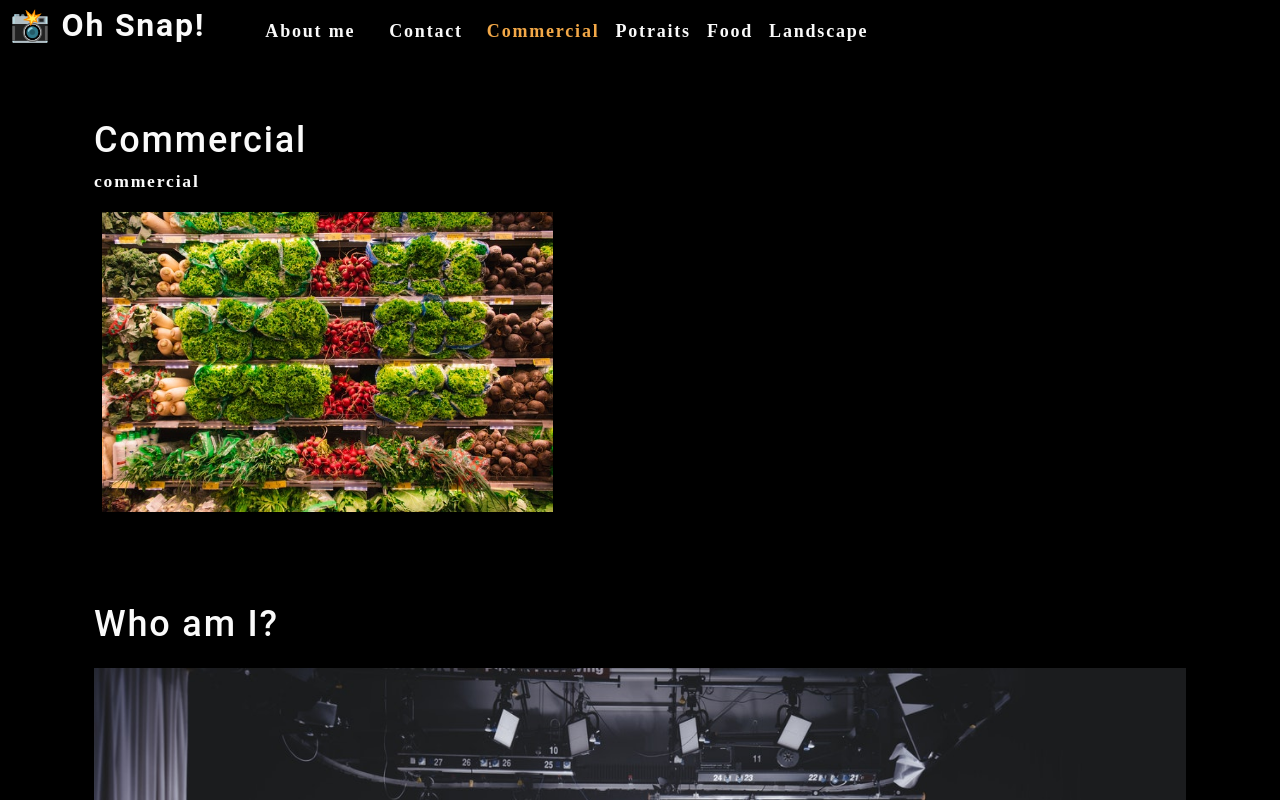
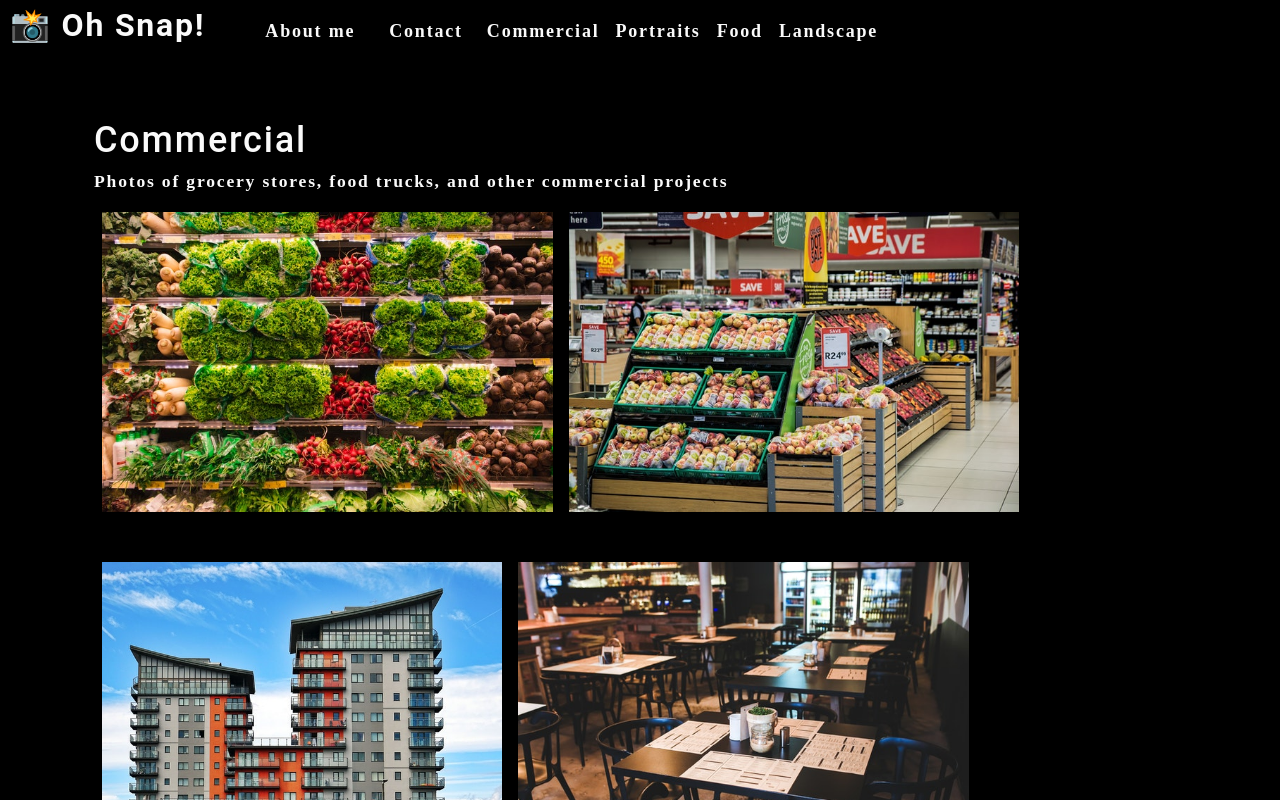
Before and after one commit to GeneHackerman/photoport, a React (Create React App) app: page / in a window 1280 px wide. Shown: the top 800 px of the page. Built offline with nearby package versions, Linux system fonts and the light colour scheme.

Commit message:
refactored for image display

```diff
--- a/src/App.js
+++ b/src/App.js
@@ -9,7 +9,7 @@ function App() {
       name: 'commercial',
       description: 'Photos of grocery stores, food trucks, and other commercial projects',
     },
-    { name: 'potraits', description: 'Portraits of people in my life' },
+    { name: 'portraits', description: 'Portraits of people in my life' },
     { name: 'food', description: 'Delicious delicacies' },
     { name: 'landscape', description: 'Fields, farmhouses, waterfalls, and the beauty of nature' },
   ]);
@@ -24,10 +24,8 @@ function App() {
         currentCategory={currentCategory}
         ></Nav>
       <main>
-        <div>
-          <Gallery></Gallery>
+          <Gallery currentCategory={currentCategory}></Gallery>
           <About></About>
-        </div>
       </main>
     </div>
   );
--- a/src/components/Gallery/index.js
+++ b/src/components/Gallery/index.js
@@ -1,21 +1,14 @@
 import React from 'react';
+import PhotoList from '../PhotoList';
 import { capitalizeFirstLetter } from '../../utils/helpers';
-import photo from "../../assets/small/commercial/0.jpg";
 
-function Gallery (props) {
-    const currentCategory = {
-        name: "commercial",
-        description: "Photos of grocery stores, food trucks, and other commercial projects",
-    };
+function Gallery(props) {
+    const { currentCategory } = props;
     return (
         <section>
-            <h1>{capitalizeFirstLetter(currentCategory.name)}</h1>
-            <p>{currentCategory.name}</p>
-            <div className="flex-row">
-                <img src={photo}
-                     alt="Commercial Example"
-                     className="img-thumbnail mx-1" />
-            </div>
+            <h1 data-testid="h1tag">{capitalizeFirstLetter(currentCategory.name)}</h1>
+            <p>{currentCategory.description}</p>
+            <PhotoList category={currentCategory.name} />
         </section>
     );
 }
--- a/src/components/Nav/index.js
+++ b/src/components/Nav/index.js
@@ -1,4 +1,4 @@
-import React, { useEffect } from 'react';
+import React from 'react';
 import { capitalizeFirstLetter } from "../../utils/helpers";
 
 function Nav(props) {
@@ -9,9 +9,10 @@ function Nav(props) {
         currentCategory,
     } = props;
 
-    useEffect(() => {
-        document.title = capitalizeFirstLetter(currentCategory.name);
-    }, [currentCategory]);
+const handleClick = (item) => {
+    console.log(item);
+    return item;
+};
 
     return (
         <header className="flex-row px-1">
@@ -28,16 +29,20 @@ function Nav(props) {
                         </a>
                     </li>
                     <li className="mx-2">
-                        <span>Contact</span>
+                        <span onClick={() => handleClick('Contact')}>
+                            Contact
+                        </span>
                     </li>
                      {categories.map((category) => (
                          <li
                             className={`mx-1 ${
-                                currentCategory.name === category.name && 'navActive'
-                            }`}
+                                currentCategory.name === category.name
+                                }`}
                             key={category.name}>
 
-                                <span onClick={() => { setCurrentCategory(category)}}>
+                                <span onClick={() => {
+                                    setCurrentCategory(category)}}
+                                    >
                                     {capitalizeFirstLetter(category.name)}
                                 </span>
                         </li>
--- /dev/null
+++ b/src/components/PhotoList/index.js
@@ -0,0 +1,120 @@
+import React, { useState } from 'react';
+
+const PhotoList = ({ category }) => {
+    const [photos] =  useState([
+        {
+            name: 'Grocery aisle',
+            category: 'commercial',
+            description: 'Lorem ipsum dolor sit amet, consectetur adipiscing elit. Nunc ultricie',
+        },
+        {
+            name: 'Grocery booth',
+            category: 'commercial',
+            description: 'Lorem ipsum dolor sit amet, consectetur adipiscing elit. Nunc ultricie',
+        },
+        {
+            name: 'Building exterior',
+            category: 'commercial',
+            description: 'Lorem ipsum dolor sit amet, consectetur adipiscing elit. Nunc ultricie',
+        },
+        {
+            name: 'Restaurant table',
+            category: 'commercial',
+            description: 'Lorem ipsum dolor sit amet, consectetur adipiscing elit. Nunc ultricie',
+        },
+        {
+            name: 'Cafe interior',
+            category: 'commercial',
+            description: 'Lorem ipsum dolor sit amet, consectetur adipiscing elit. Nunc ultricie',
+        },
+        {
+            name: 'Cat green eyes',
+            category: 'portraits',
+            description: 'Lorem ipsum dolor sit amet, consectetur adipiscing elit. Nunc ultricie',
+        },
+        {
+            name: 'Green parrot',
+            category: 'portraits',
+            description: 'Lorem ipsum dolor sit amet, consectetur adipiscing elit. Nunc ultricie',
+        },
+        {
+            name: 'Yellow macaw',
+            category: 'portraits',
+            description: 'Lorem ipsum dolor sit amet, consectetur adipiscing elit. Nunc ultricie',
+        },
+        {
+            name: 'Pug smile',
+            category: 'portraits',
+            description: 'Lorem ipsum dolor sit amet, consectetur adipiscing elit. Nunc ultricie',
+        },
+        {
+            name: 'Pancakes',
+            category: 'food',
+            descritpion: 'Lorem ipsum dolor sit amet, consectetur adipiscing elit. Nunc ultricie',
+        },
+        {
+            name: 'Burrito',
+            category: 'food',
+            description: 'Lorem ipsum dolor sit amet, consectetur adipiscing elit. Nunc ultricie',
+        },
+        {
+            name: 'Scallop pasta',
+            category: 'food',
+            description: 'Lorem ipsum dolor sit amet, consectetur adipiscing elit. Nunc ultricie',
+        },
+        {
+            name: 'Burger',
+            category: 'food',
+            description: 'Lorem ipsum dolor sit amet, consectetur adipiscing elit. Nunc ultricie',
+          },
+          {
+            name: 'Fruit bowl',
+            category: 'food',
+            description: 'Lorem ipsum dolor sit amet, consectetur adipiscing elit. Nunc ultricie',
+          },
+          {
+            name: 'Green river',
+            category: 'landscape',
+            description: 'Lorem ipsum dolor sit amet, consectetur adipiscing elit. Nunc ultricie',
+          },
+          {
+            name: 'Docks',
+            category: 'landscape',
+            description: 'Lorem ipsum dolor sit amet, consectetur adipiscing elit. Nunc ultricie',
+          },
+          {
+            name: 'Panoramic village by sea',
+            category: 'landscape',
+            description: 'Lorem ipsum dolor sit amet, consectetur adipiscing elit. Nunc ultricie',
+          },
+          {
+            name: 'Domestic landscape',
+            category: 'landscape',
+            description: 'Lorem ipsum dolor sit amet, consectetur adipiscing elit. Nunc ultricie',
+          },
+          {
+            name: 'Park bench',
+            category: 'landscape',
+            description: 'Lorem ipsum dolor sit amet, consectetur adipiscing elit. Nunc ultricie',
+          },
+    ]);
+
+    const currentPhotos = photos.filter(photo => photo.category === category);
+
+    return (
+        <div>
+            <div className="flex-row">
+                {currentPhotos.map((image, i) => (
+                   <img
+                   src={require(`../../assets/small/${category}/${i}.jpg`)}
+                   alt={image.name}
+                   className="img-thumbnail mx-1"
+                   key={image.name}
+                  />
+                ))}
+            </div>
+        </div>
+    );
+};
+
+export default PhotoList;
```
